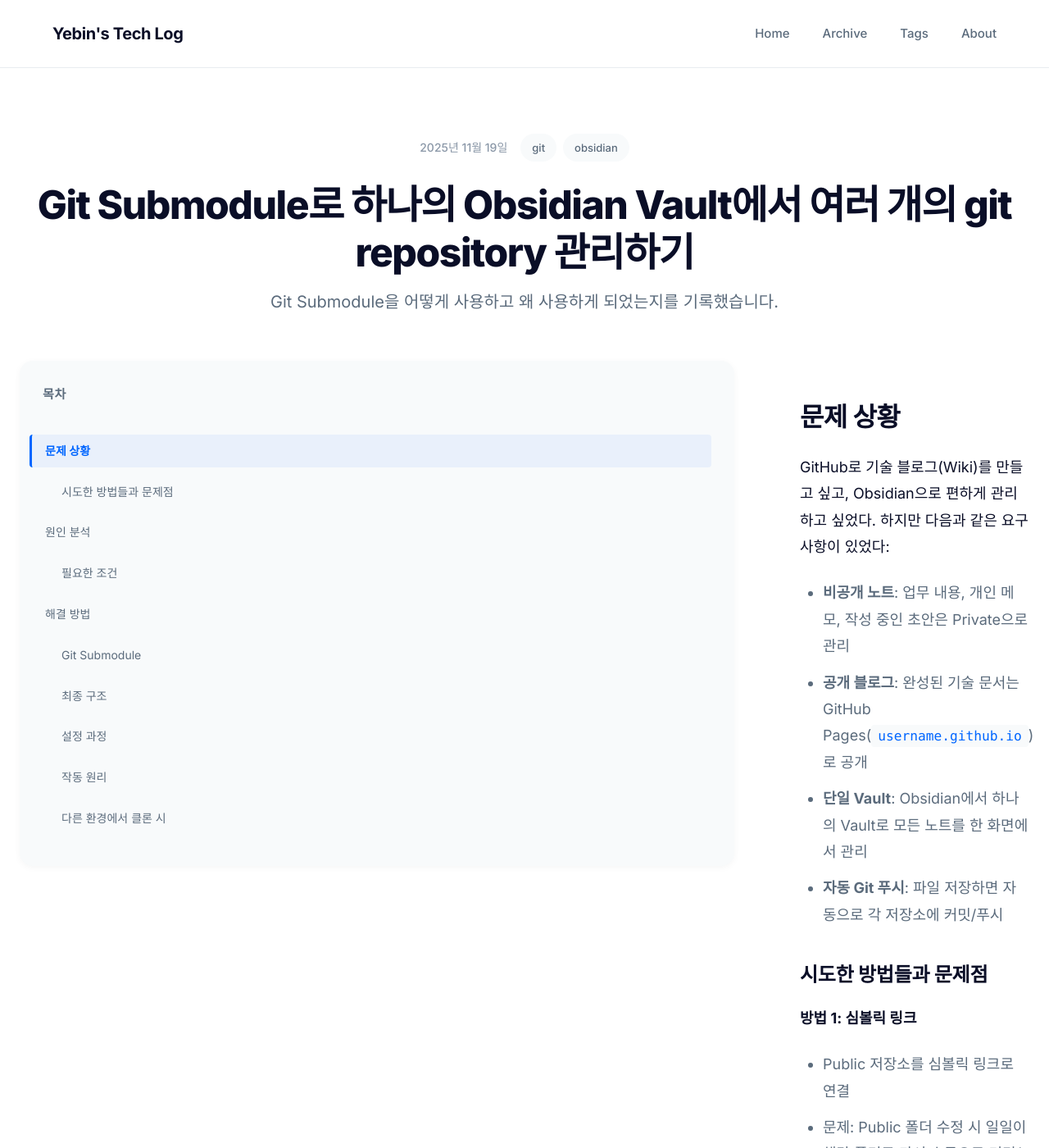
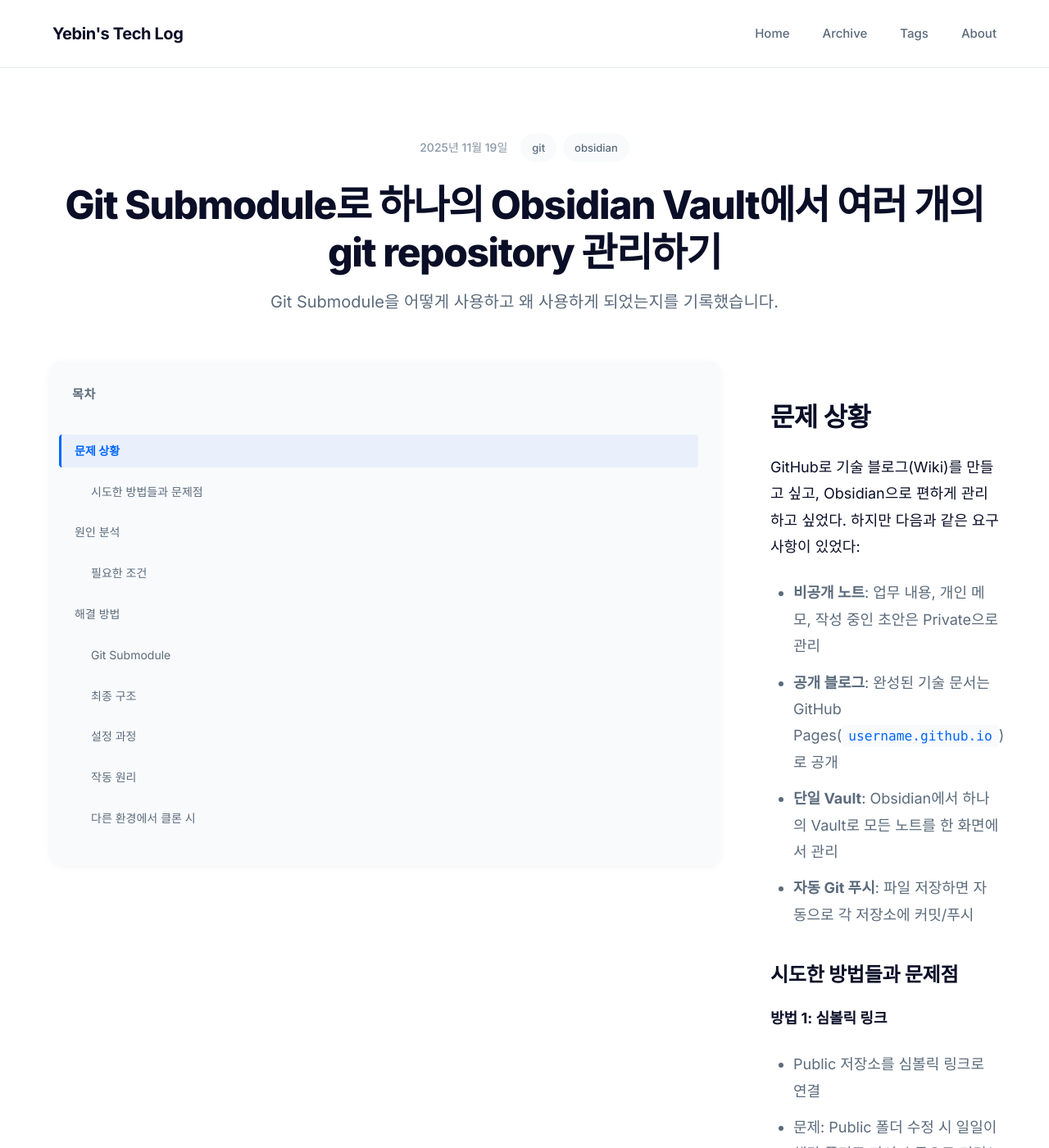
Before and after one commit to yebinable/yebinable.github.io, a Jekyll site: the page built from _posts/2025-11-19-git-submodule.md, in a window 1280 px wide and 1400 px high. Shown: the whole window at 82% size. Built offline with Jekyll 4.4.1, drawn with Linux system fonts in a browser that asks for light colours.

Commit message:
fix: 본문과 TOC 비율 조정
- 본문 최대 너비 900px 고정 (minmax로 반응형)
- TOC 280px 유지
- 간격 80px → 60px로 조정
- 전체 레이아웃 중앙 정렬 및 최대 너비 제한
- 본문이 충분히 넓고 TOC는 적당한 크기 유지

```diff
--- a/assets/css/main.css
+++ b/assets/css/main.css
@@ -34,9 +34,9 @@
 }
 
 .container-narrow {
-  max-width: 1400px;
+  max-width: 1240px;
   margin: 0 auto;
-  padding: 0 24px;
+  padding: 0 40px;
 }
 
 a {
@@ -376,14 +376,34 @@
 }
 
 /* ===================================
+   Post Featured Image
+   =================================== */
+.post-featured-image {
+  margin: 48px 0;
+  border-radius: 16px;
+  overflow: hidden;
+  box-shadow: 0 4px 24px rgba(0, 0, 0, 0.08);
+}
+
+.post-featured-image img {
+  width: 100%;
+  height: auto;
+  display: block;
+  object-fit: cover;
+  max-height: 500px;
+}
+
+/* ===================================
    Post Layout with TOC
    =================================== */
 .post-layout {
   display: grid;
-  grid-template-columns: 1fr 280px;
-  gap: 80px;
+  grid-template-columns: minmax(0, 900px) 280px;
+  gap: 60px;
   align-items: start;
   position: relative;
+  max-width: 1400px;
+  margin: 0 auto;
 }
 
 /* ===================================
```
